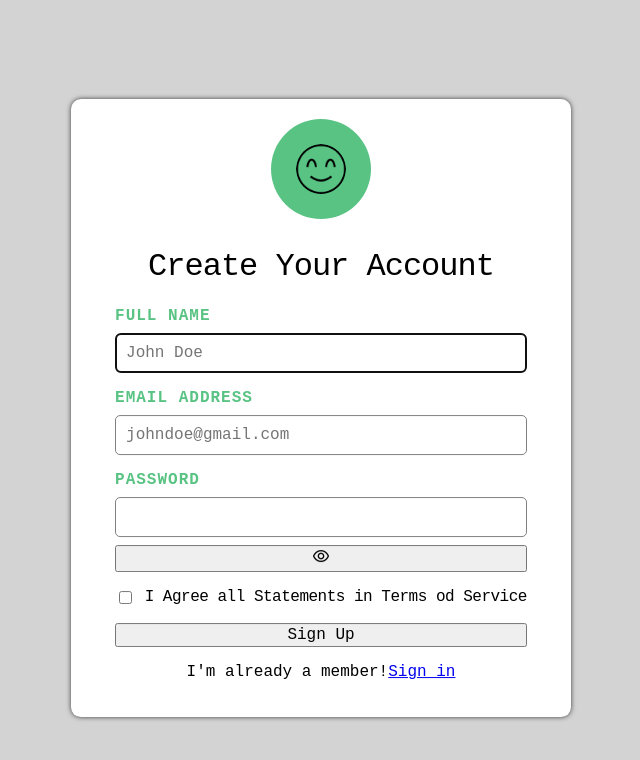
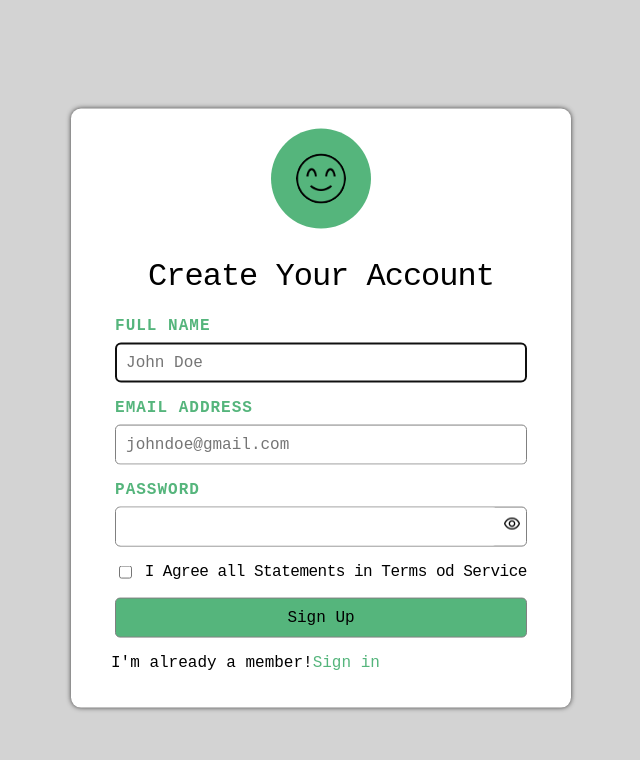
Before and after one commit to IrynaKr1/react-loginForm, a React (Vite) app: page / in a window 1280 px wide. Shown: the top 760 px of the page, without its empty margins (327-967 px from the left). Built offline with nearby package versions, Linux system fonts and the light colour scheme.

Commit message:
correct form style

```diff
--- a/src/components/LoginForm/LoginForm.module.css
+++ b/src/components/LoginForm/LoginForm.module.css
@@ -1,3 +1,9 @@
+:root {
+  --main-color: rgb(85, 181, 124);
+  --border-radius: 5px;
+  --border-style: 0.5px solid gray;
+}
+
 input,
 button,
 select,
@@ -26,7 +32,7 @@ textarea {
   width: 100px;
   height: 100px;
   margin-bottom: 8px;
-  background-color: rgb(88, 195, 131);
+  background-color: var(--main-color);
   border-radius: 50%;
   text-align: center;
   display: flex;
@@ -58,15 +64,40 @@ textarea {
 
 .inputName {
   text-transform: uppercase;
-  color: rgb(88, 195, 131);
+  color: var(--main-color);
   font-weight: bold;
   letter-spacing: 1px;
 }
 
 .input {
-  border-radius: 5px;
+  border-radius: var(--border-radius);
   padding: 10px;
-  border: 0.5px solid gray
+  border: var(--border-style);
+}
+
+.passwordContainer {
+  display: flex;
+  align-items: center;
+  background: white;
+  border: var(--border-style);;
+  border-radius: var(--border-radius);
+  padding: 0;
+  position: relative;
+}
+
+.passwordContainer input {
+  flex: 1;
+  border: none;
+  outline: none;
+  font-size: 16px;
+  border-radius: var(--border-radius);
+}
+
+.showPassword {
+  border: none;
+  background-color: transparent;
+  color: grey;
+  cursor: pointer;
 }
 
 .checkboxField {
@@ -76,12 +107,27 @@ textarea {
 }
 
 .checkbox {
-  accent-color: rgb(88, 195, 131);
+  accent-color: var(--main-color);
 }
 
 .checkboxText {
-    letter-spacing: -0.5px;
+  letter-spacing: -0.5px;
 }
 
 .submitBtn {
+  padding: 10px;
+  border-radius: var(--border-radius);
+  border: 0.5px solid gray;
+  background-color: var(--main-color);
 }
+
+.signInText {
+    text-align: left;
+    width: 100%;
+    padding-left: 20px;
+}
+
+.signInText a {
+    text-decoration: none;
+    color: var(--main-color);
+}
--- a/src/components/LoginForm/LoginFormHtml.jsx
+++ b/src/components/LoginForm/LoginFormHtml.jsx
@@ -36,10 +36,12 @@ function LoginFormHtml(props) {
           </label>
           <label className={styles.label}>
             <span className={styles.inputName}>Password</span>
-            <input type='password' name='password' className={styles.input} />
-            <button type='button' className={styles.showPassword}>
-              <img src={eyeIcon} alt='Show password button' />
-            </button>
+            <div className={styles.passwordContainer}>
+              <input type='password' name='password' className={styles.input} />
+              <button type='button' className={styles.showPassword}>
+                <img src={eyeIcon} alt='Show password button' />
+              </button>
+            </div>
           </label>
           <label className={styles.label}>
             <span className={styles.checkboxField}>
@@ -57,7 +59,7 @@ function LoginFormHtml(props) {
             Sign Up
           </button>
         </form>
-        <p>
+        <p className={styles.signInText}>
           I'm already a member!
           <a
             href='https://artsandculture.google.com/experiment/blob-opera/AAHWrq360NcGbw?hl=en&cp=e30.'
```
